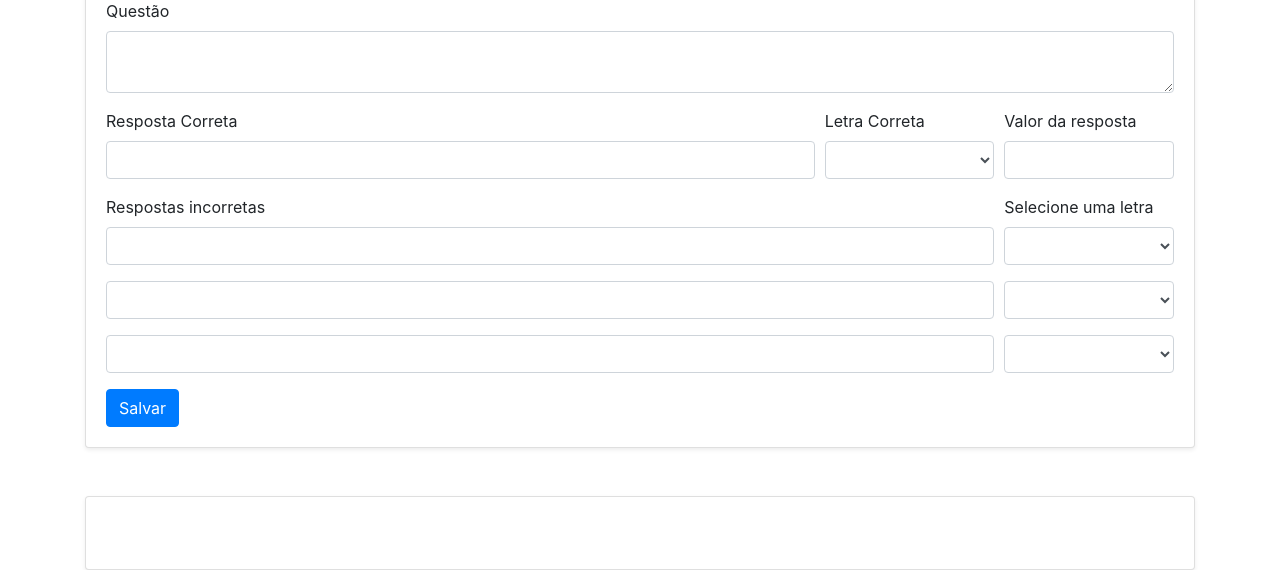
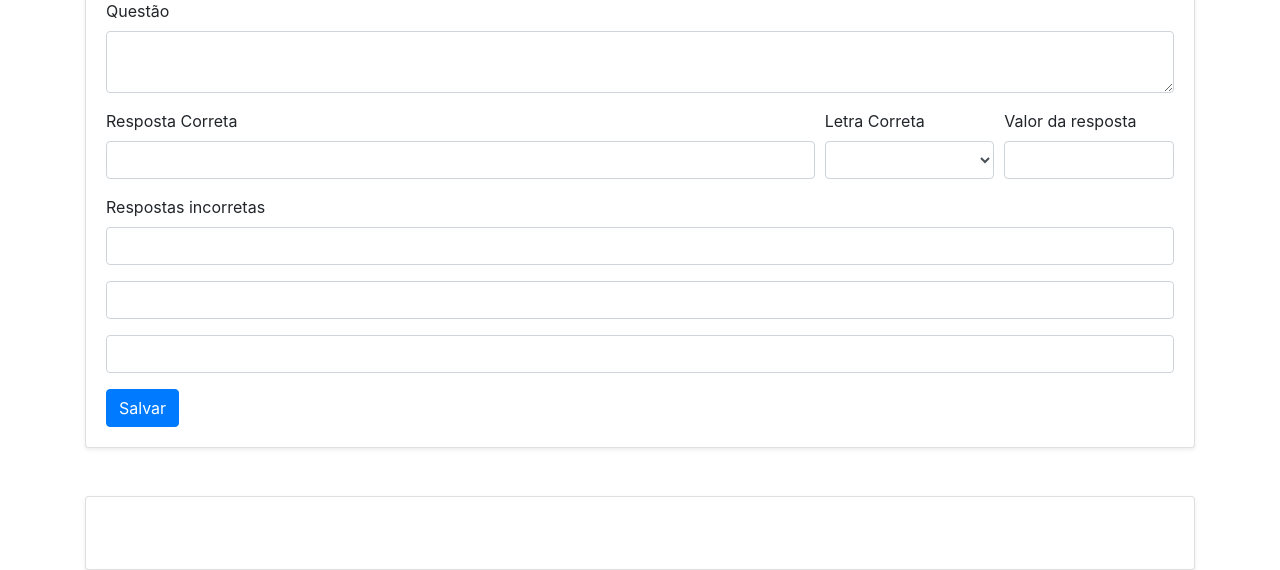
Before and after one commit to Diorgeles/controle_atividades, a Django app: page /questoes in a window 1280 px wide. Shown: the part 248-818 px from the top of the page. Run offline with Django 3.2, Linux system fonts and the light colour scheme; data that the repository does not hold is empty; some libraries are stand-ins or nearby versions.

Commit message:
fix code

```diff
--- a/core/templates/question.html
+++ b/core/templates/question.html
@@ -44,49 +44,21 @@
         </div>
     </div>
     <div class="form-row mt-3">
-        <div class="col-10">
+        <div class="col-12">
             <label for="response">Respostas incorretas</label>
             <div class="form-group">
                 <input type="text" class="form-control" aria-label="Text input with radio button" name="wrong_response">
             </div>
         </div>
-        <div class="col-2">
-            <label for="response">Selecione uma letra</label>
-            <select name="wrong_alternative" id="wrong_alternative" class="form-control">
-                <option value=""></option>
-                <option value="a">A</option>
-                <option value="b">B</option>
-                <option value="c">C</option>
-                <option value="d">D</option>
-            </select>
-        </div>
-        <div class="col-10">
+        <div class="col-12">
             <div class="form-group">
                 <input type="text" class="form-control" aria-label="Text input with radio button" name="wrong_response">
             </div>
         </div>
-        <div class="col-2">
-            <select name="wrong_alternative" id="wrong_alternative" class="form-control">
-                <option value=""></option>
-                <option value="a">A</option>
-                <option value="b">B</option>
-                <option value="c">C</option>
-                <option value="d">D</option>
-            </select>
-        </div>
-        <div class="col-10">
+        <div class="col-12">
             <div class="form-group">
                 <input type="text" class="form-control" aria-label="Text input with radio button" name="wrong_response">
             </div>
-        </div>
-        <div class="col-2">
-            <select name="wrong_alternative" id="wrong_alternative" class="form-control">
-                <option value=""></option>
-                <option value="a">A</option>
-                <option value="b">B</option>
-                <option value="c">C</option>
-                <option value="d">D</option>
-            </select>
         </div>
     </div>
     <button type="submit" class="btn btn-primary" name='SAVE'>Salvar</button>
```
